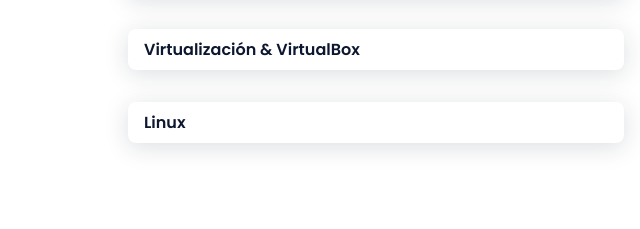
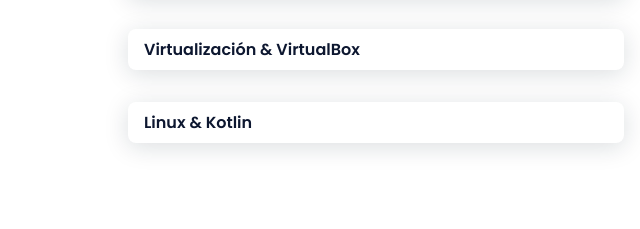
Before and after one commit to maario300/Portfolio, a plain HTML site: page index.html in a window 1280 px wide. Shown: the part 2196-2425 px from the top of the page, 0-640 px from the left. Drawn offline with nearby package versions, Linux system fonts and the light colour scheme.

Commit message:
Update index.html

```diff
--- a/index.html
+++ b/index.html
@@ -97,7 +97,9 @@
                     <div class="skills__data"><span class="skills__name">Git & Github</span></div>
                     <div class="skills__data"><span class="skills__name">Apache Netbeans/Inteliji </span></div>
                     <div class="skills__data"><span class="skills__name">Virtualización & VirtualBox</span></div>
-                    <div class="skills__data"><span class="skills__name">Linux</span></div>
+                    <div class="skills__data"><span class="skills__name">Linux & Kotlin</span></div>
+
+
 
 
                 </div>
@@ -164,4 +166,5 @@
     </footer>
 </body>
 
+
 </html>
```
